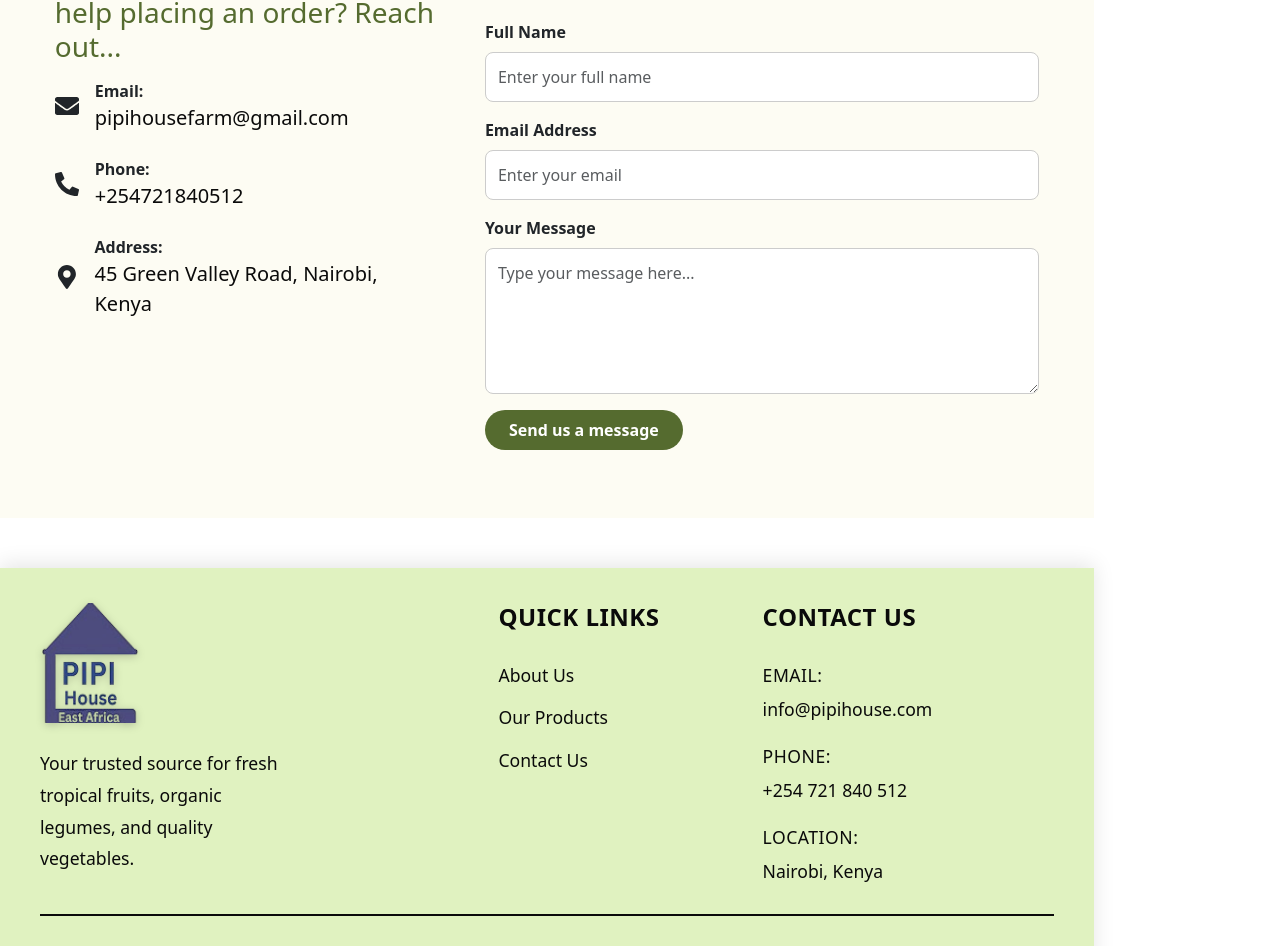
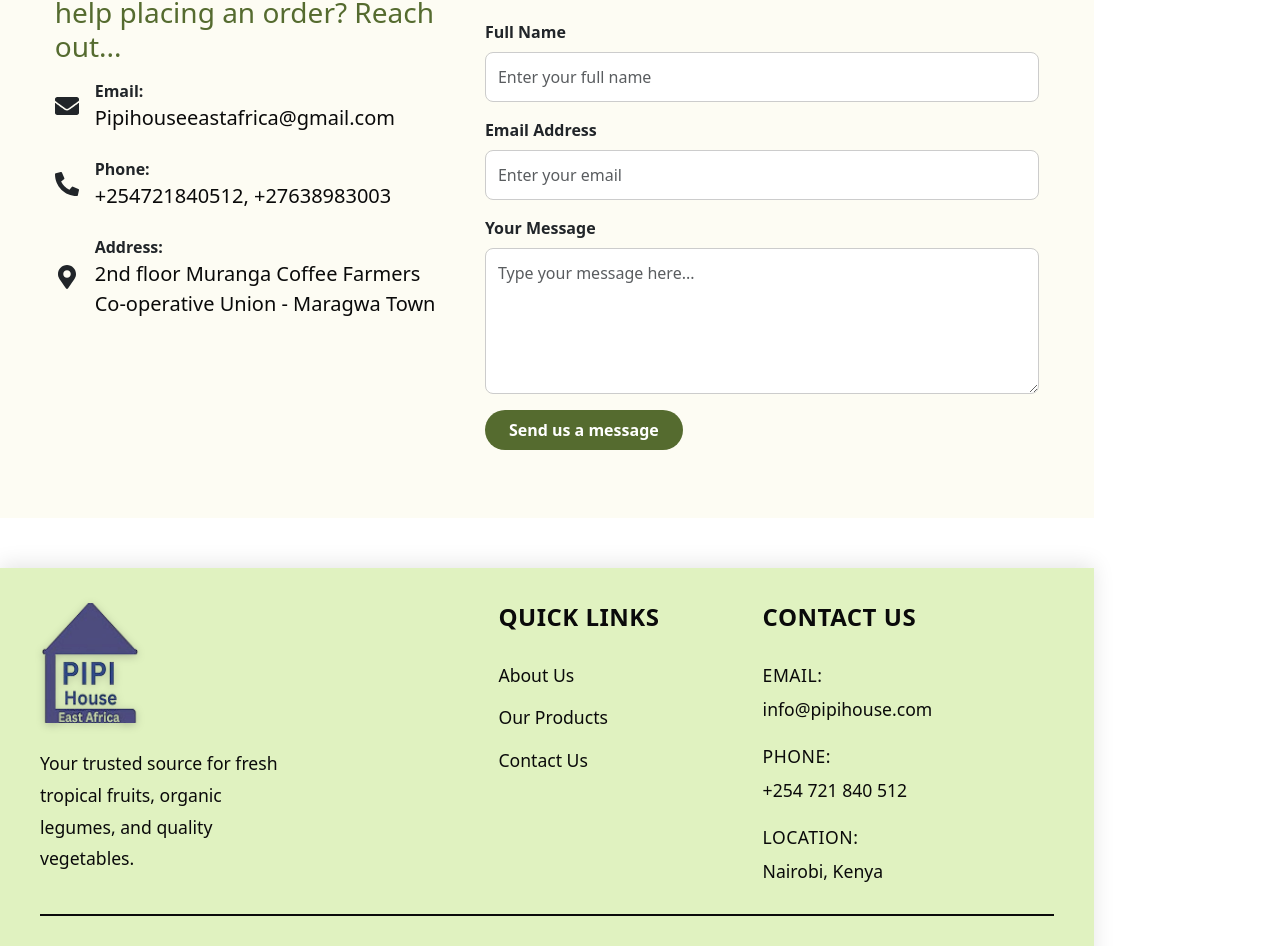
Before and after one commit to eshihanda/pipi_house, a React (Vite) app in the folder Frontend/pipi_eastafrica/: page /contact in a window 1280 px wide. Shown: the part 789-1735 px from the top of the page. Built offline with nearby package versions, Linux system fonts and the light colour scheme.

Commit message:
updating a few things here and there

```diff
--- a/Frontend/pipi_eastafrica/src/Components/Footer.jsx
+++ b/Frontend/pipi_eastafrica/src/Components/Footer.jsx
@@ -50,7 +50,7 @@ const Footer = () => {
             {/* Bottom Section */}
             <div className='footer-bottom'>
                 <p className='footer-copyright'>
-                    © {new Date().getFullYear()} PipiHouse. All rights reserved.
+                    © {new Date().getFullYear()} PipiHouseEastAfrica. All rights reserved.
                 </p>
                 <p className='footer-tagline'>
                     Handcrafted by yours truly; Monica and the team
--- a/Frontend/pipi_eastafrica/src/Pages/ContactPage.jsx
+++ b/Frontend/pipi_eastafrica/src/Pages/ContactPage.jsx
@@ -47,21 +47,22 @@ const ContactHeroSection = () => {
                 <FaEnvelope className='me-3 fs-4' />
                 <div>
                   <strong>Email:</strong>
-                  <p className="mb-0">pipihousefarm@gmail.com</p>
+                  <p className="mb-0">Pipihouseeastafrica@gmail.com</p>
                 </div>
               </li>
               <li className="mb-4 d-flex align-items-center">
                 <FaPhoneAlt className="me-3 fs-4" />
                 <div>
                   <strong>Phone:</strong>
-                  <p className="mb-0">+254721840512</p>
+                  <p className="mb-0">+254721840512, +27638983003</p>
                 </div>
               </li>
               <li className="mb-4 d-flex align-items-center">
                 <FaMapMarkerAlt className="me-3 fs-4" />
                 <div>
                   <strong>Address:</strong>
-                  <p className="mb-0">45 Green Valley Road, Nairobi, Kenya</p>
+                  <p className="mb-0">2nd floor Muranga Coffee Farmers <br />
+                  Co-operative Union - Maragwa Town</p>
                 </div>
               </li>
             </ul>
```
